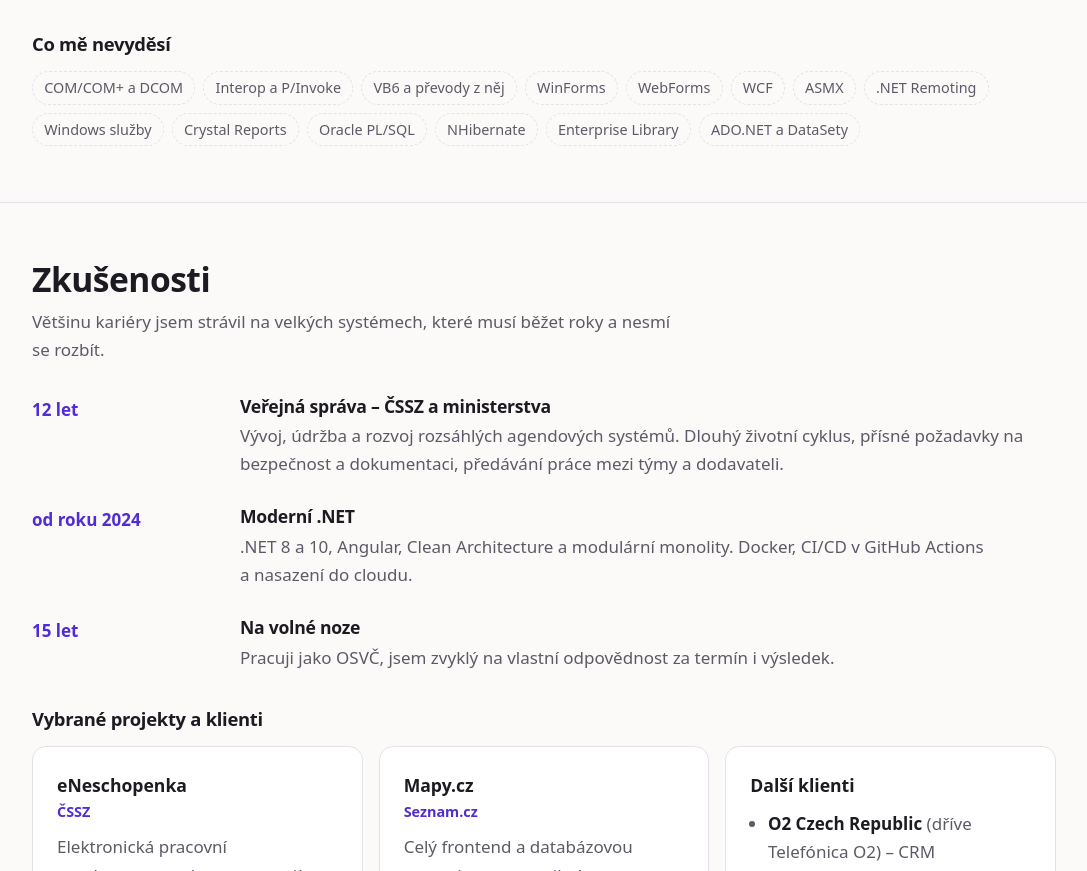
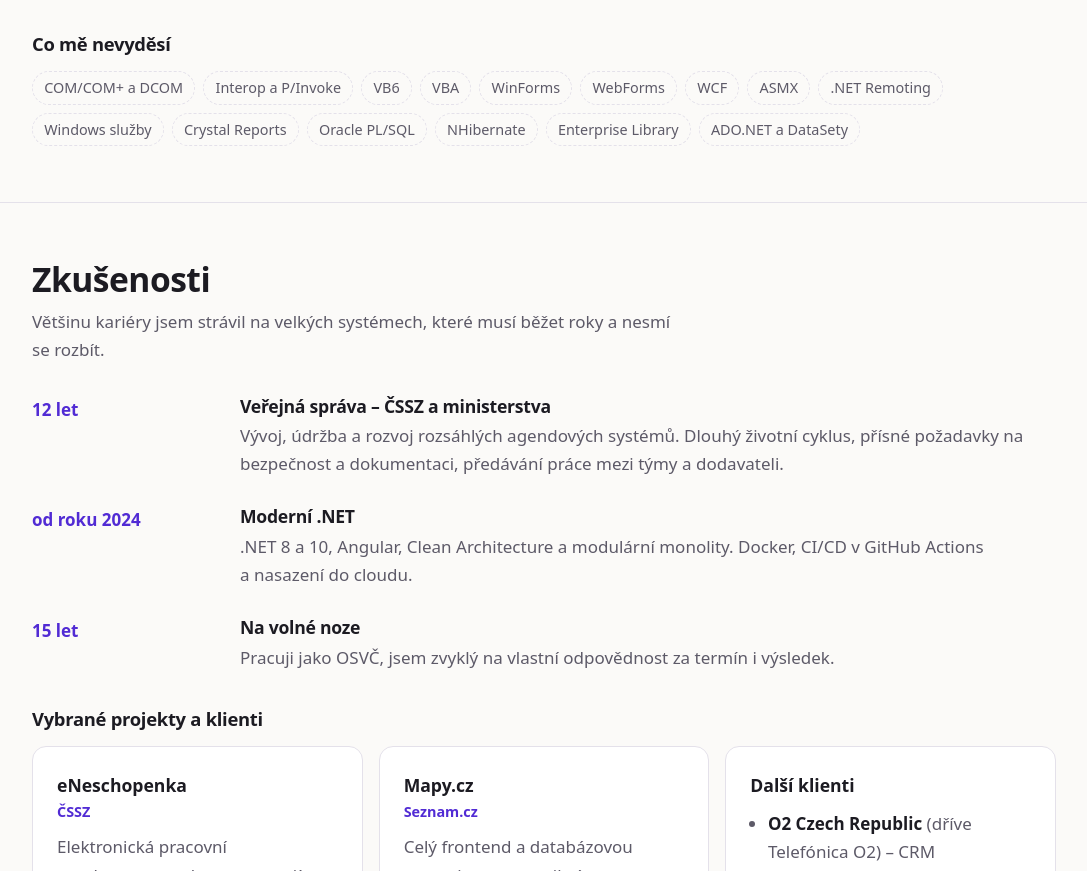
Before and after one commit to martasIII/martinhajek.dev, a plain HTML site: page site/index.html in a window 1280 px wide. Shown: the part 1257-2128 px from the top of the page, without its empty margins (96-1183 px from the left). Drawn offline with Linux system fonts and the light colour scheme.

Commit message:
VB6 bez migrace, přidáno VBA
Co-Authored-By: Claude Opus 5.5 <noreply@anthropic.com>

```diff
--- a/site/index.html
+++ b/site/index.html
@@ -97,7 +97,8 @@
         <ul class="tags tags--legacy" aria-label="Starší technologie">
           <li>COM/COM+ a&nbsp;DCOM</li>
           <li>Interop a&nbsp;P/Invoke</li>
-          <li>VB6 a&nbsp;převody z&nbsp;něj</li>
+          <li>VB6</li>
+          <li>VBA</li>
           <li>WinForms</li>
           <li>WebForms</li>
           <li>WCF</li>
```
Also changed, not shown: site/en/index.html (+2 -1 lines).
